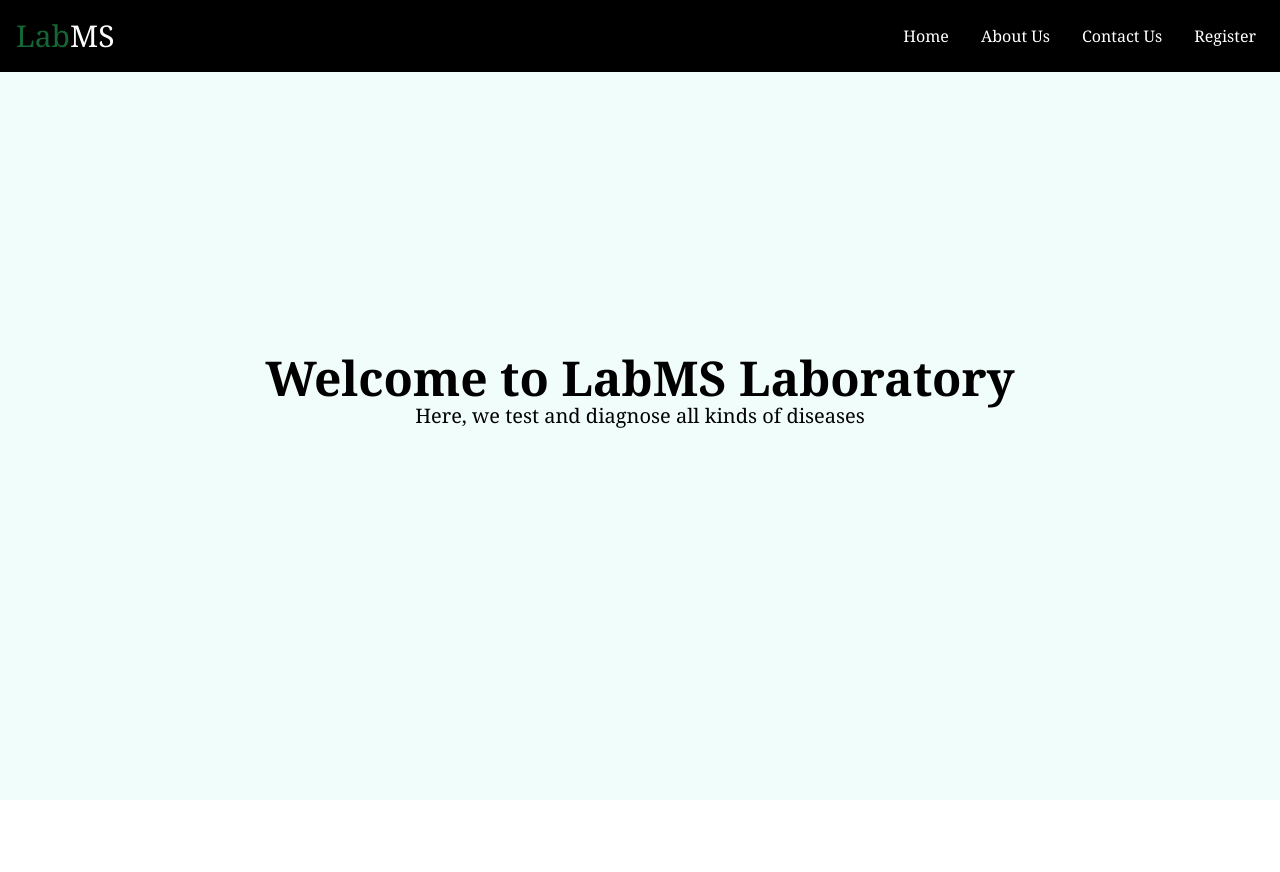
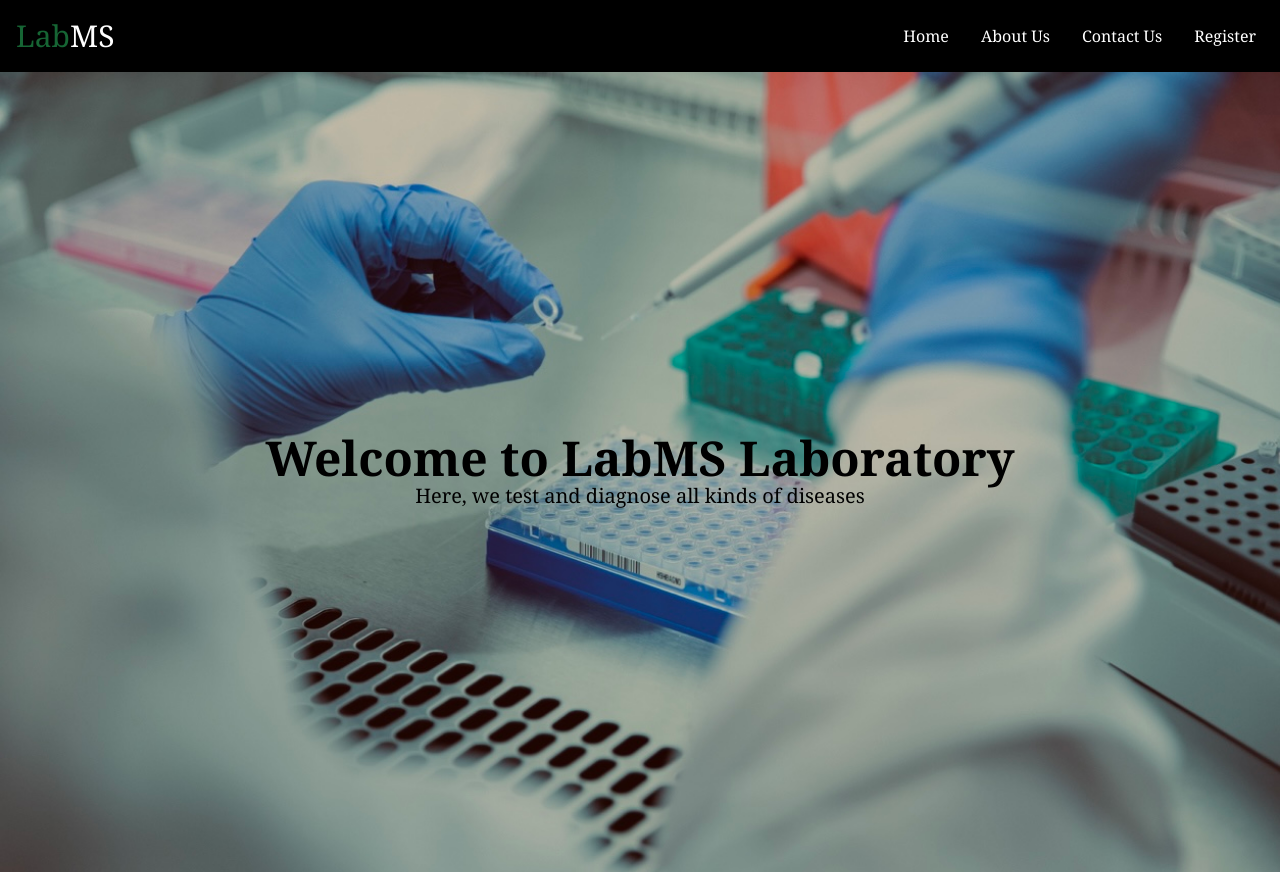
Before and after one commit to shreyareddy612/project_Laboratory_management_system, a React (Create React App) app in the folder frontend/: page / in a window 1280 px wide. Before the commit the page ends 800 px from the top, so only its background shows below. Built offline with nearby package versions, Linux system fonts and the light colour scheme.

Commit message:
Edited Home page

```diff
--- a/frontend/src/pages/Home.jsx
+++ b/frontend/src/pages/Home.jsx
@@ -1,12 +1,21 @@
 import React from "react";
+import images from "../images/images.jpg";
 
 const Home = () => {
   return (
-    <div className="flex flex-col justify-center items-center h-4/5 bg-teal-50">
-      <h1 className="font-bold sm:text-4xl md:text-4xl lg:text-5xl">
+    <div
+      className="flex flex-col justify-center items-center h-screen bg-teal-50 bg-cover bg-center relative"
+      style={{
+        backgroundImage: `url(${images})`,
+        backgroundRepeat: "no-repeat",  // Ensures the image does not repeat
+        backgroundSize: "cover",        // Ensures the image covers the whole screen
+      }}
+    >
+      <div className="absolute inset-0 bg-black opacity-20"></div>
+      <h1 className="font-bold sm:text-4xl md:text-4xl lg:text-5xl relative z-10">
         Welcome to LabMS Laboratory
       </h1>
-      <p className="text-base sm:text-sm md:text-l lg:text-xl">
+      <p className="text-base sm:text-sm md:text-l lg:text-xl relative z-10">
         Here, we test and diagnose all kinds of diseases
       </p>
     </div>
```
Also changed, not shown: frontend/src/images/images.jpg (added).
